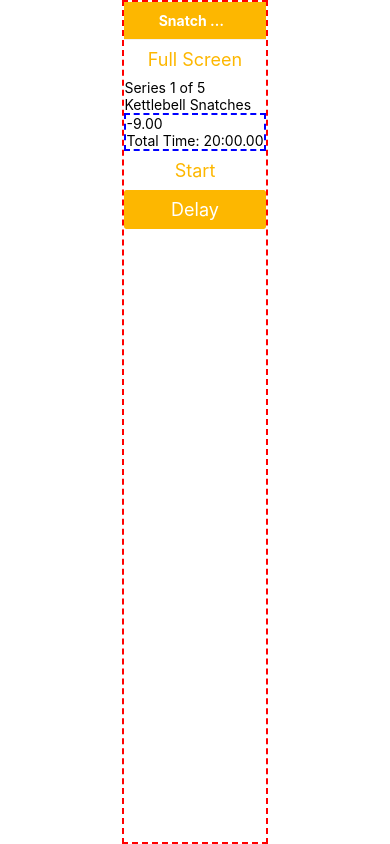
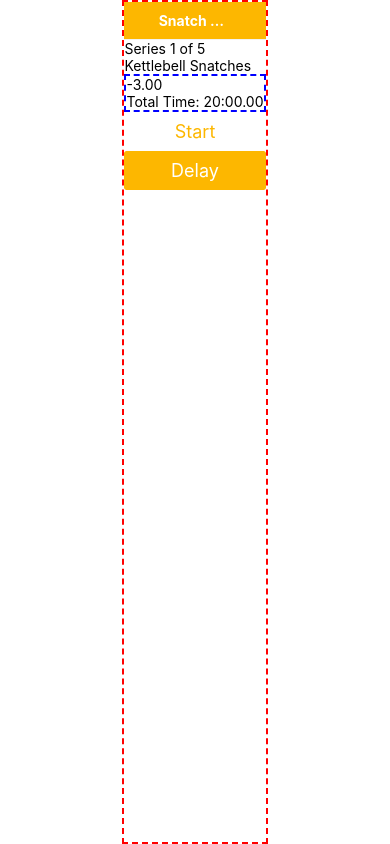
Before and after one commit to tonyea/qnd, a React Native app: screen / in a window 390 px wide. Built offline with nearby package versions, Linux system fonts and the light colour scheme.

Commit message:
Correct interval alert times

```diff
--- a/App.tsx
+++ b/App.tsx
@@ -63,7 +63,7 @@ export default function App() {
           style={styles.container}
           onLayout={onLayoutRootView}
         >
-          <SnatchPage sets={5} />
+          <SnatchPage sets={5} variant={"five"}/>
         </View>
       </ThemeProvider>
     </SafeAreaProvider>
--- a/components/stopwatch/controlButtons.tsx
+++ b/components/stopwatch/controlButtons.tsx
@@ -1,6 +1,5 @@
 import React from "react";
 import { View } from "react-native";
-import * as Speech from "expo-speech";
 import { Button } from "@rneui/themed";
 
 interface ControlButtonsProps {
@@ -14,11 +13,6 @@ interface ControlButtonsProps {
 export const ControlButtons: React.FunctionComponent<ControlButtonsProps> = (
   props: ControlButtonsProps
 ) => {
-  const speak = () => {
-    const thingToSay = "Start Snatches";
-    Speech.speak(thingToSay);
-  };
-
   const StartButton = (
     <View>
       <Button title="Start" type="clear" onPress={props.handleStart} />
--- a/components/stopwatch/index.tsx
+++ b/components/stopwatch/index.tsx
@@ -2,25 +2,40 @@ import React, { useState, useEffect } from "react";
 import { View } from "react-native";
 import { ControlButtons } from "./controlButtons";
 import { Timer } from "./timer";
+import * as Speech from "expo-speech";
 
 interface StopWatchProps {
   totalTimeMilli: number; // in milliseconds
+  alertTimes: number[]; // in milliseconds
+  beginSetSpeech: string;
 }
 
 export const StopWatch: React.FunctionComponent<StopWatchProps> = (
   props: StopWatchProps
 ) => {
+  console.log("TBDT 10", props.alertTimes);
   const [isActive, setIsActive] = useState(false);
   const [isPaused, setIsPaused] = useState(true);
   const [time, setTime] = useState(0);
-  const [delay, setDelay] = useState(9000); // default delay 9 seconds
+  const [delay, setDelay] = useState(3000); // default delay 9 seconds
 
   useEffect(() => {
     let interval: ReturnType<typeof setInterval> | null = null;
 
-    if (isActive && isPaused === false) {
+    if (isActive && !isPaused) {
+      // every 10 milliseconds update the timer
       interval = setInterval(() => {
-        setTime((time) => time + 10);
+        setTime((time) => {
+          console.log(
+            "TBDT 100",
+            time - delay,
+            props.alertTimes.findIndex((at) => at === time - delay),
+            props.alertTimes
+          );
+          if (props.alertTimes.findIndex((at) => at === time - delay) >= 0)
+            Speech.speak(props.beginSetSpeech);
+          return time + 10;
+        });
       }, 10);
     } else {
       interval && clearInterval(interval);
--- a/pages/snatch/index.tsx
+++ b/pages/snatch/index.tsx
@@ -5,6 +5,7 @@ import { StopWatch } from "../../components/stopwatch";
 
 interface SnatchPageProps {
   sets: number;
+  variant: "five" | "ten";
 }
 
 export const SnatchPage: React.FunctionComponent<SnatchPageProps> = (
@@ -14,15 +15,35 @@ export const SnatchPage: React.FunctionComponent<SnatchPageProps> = (
     return props.sets * 4 * 60 * 1000; // each snatch set is 4 minutes
   }, [props.sets]);
 
+  const alertTimes = useCallback(() => {
+    // if five rep variant then sets start every 30 seconds
+    let alertIntervals: number[] = [];
+    if (props.variant === "five") {
+      for (let i = 0; i <= props.sets - 1; i++) {
+        const intervalStartTime = i * 4 * 60 * 1000; // in milliseconds
+        alertIntervals.push(
+          intervalStartTime,
+          intervalStartTime + 30000,
+          intervalStartTime + 60000,
+          intervalStartTime + 90000
+        );
+      }
+    }
+    return alertIntervals;
+  }, [props.sets]);
+
   return (
     <View style={styles.container}>
       <Header
         centerComponent={{ text: "Snatch 5x Variant", style: styles.heading }}
       />
-      <Button title="Full Screen" type="clear" />
       <Text>Series 1 of 5</Text>
       <Text>Kettlebell Snatches</Text>
-      <StopWatch totalTimeMilli={totalTime()} />
+      <StopWatch
+        totalTimeMilli={totalTime()}
+        alertTimes={alertTimes()}
+        beginSetSpeech={"Snatch, five reps left handed"}
+      />
     </View>
   );
 };
```
